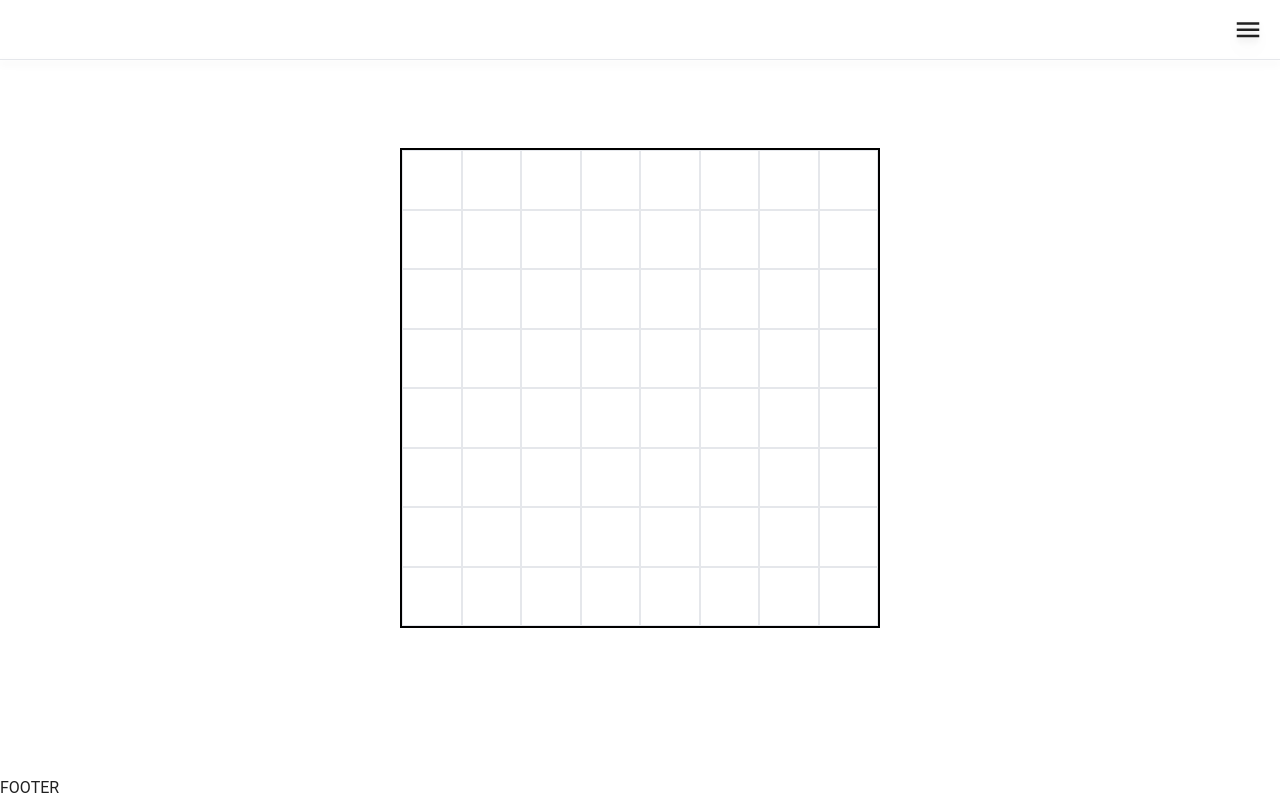
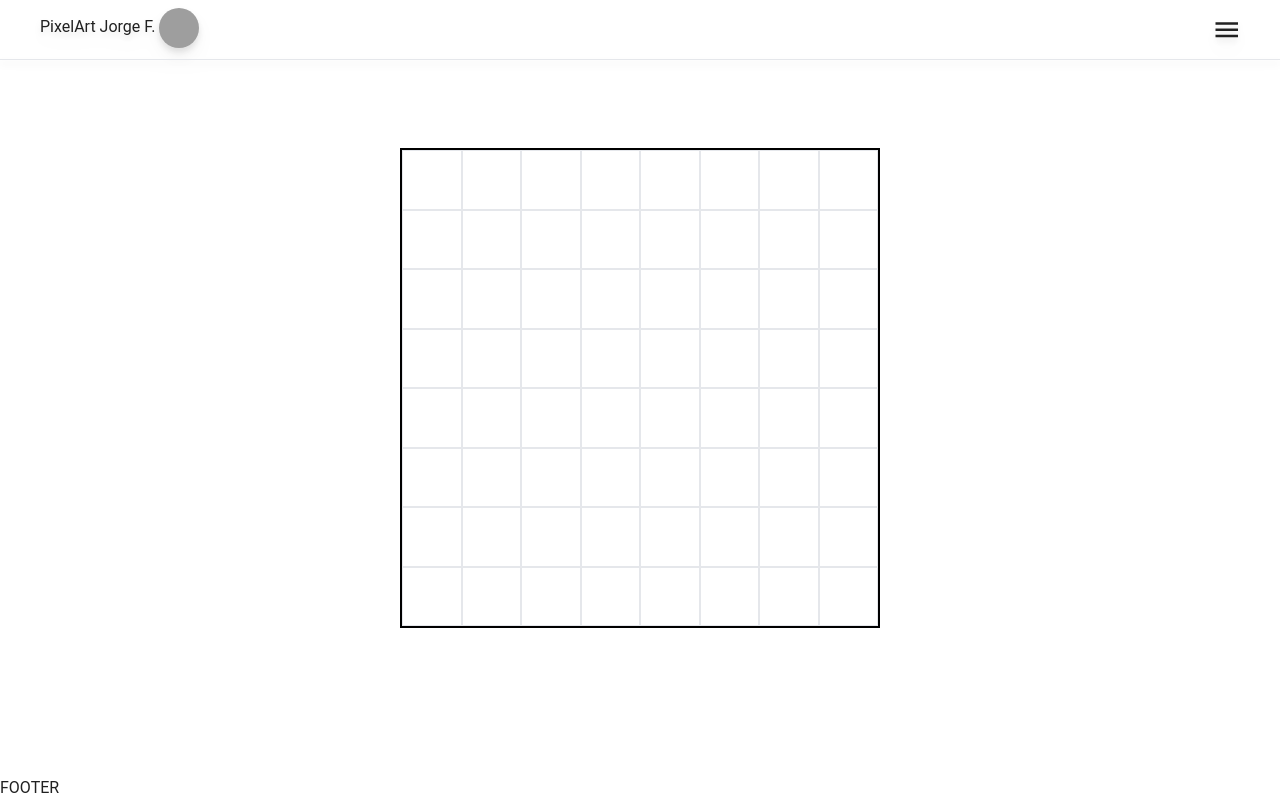
Before and after one commit to Landschy/pixelArtTool, a Vue app: page / in a window 1280 px wide. Built offline with nearby package versions, Linux system fonts and the light colour scheme; grey boxes are pictures that could not be loaded.

Commit message:
MenuUpdateFunctional (Working)

```diff
--- a/src/components/main/HeaderDumb.vue
+++ b/src/components/main/HeaderDumb.vue
@@ -1,16 +1,18 @@
 <script setup lang="ts">
 import { usePaintStore } from "@/stores/paintStore";
 import { storeToRefs } from "pinia";
+import TitleSoftware from "./TitleSoftware.vue";
 
 const paintStore = usePaintStore();
 const { isMenuVisible } = storeToRefs(paintStore);
 </script>
 <template>
-  <nav
-    class="absolute top-0 left-0 h-[60px] w-full text-right drop-shadow-lg border-b-[1px]"
+  <div
+    class="absolute top-0 left-0 h-[60px] w-full grid grid-cols-3 sm:grid-cols-12 text-center drop-shadow-lg border-b-[1px]"
   >
+    <TitleSoftware class="col-span-2 sm:col-span-11 text-left ml-10 mt-2" />
     <v-btn variant="text" @click="isMenuVisible = true" height="100%">
       <v-icon icon="mdi-menu" class="text-right" size="30"></v-icon>
     </v-btn>
-  </nav>
+  </div>
 </template>
--- a/src/components/main/MenuSmart.vue
+++ b/src/components/main/MenuSmart.vue
@@ -10,10 +10,8 @@ import ColorLibrary from "../color/ColorLibrary.vue";
 import ColorLibrarySwatch from "../color/ColorLibrarySwatch.vue";
 import ColorPicker from "../color/ColorPicker.vue";
 import DownloadForm from "../download/DownloadForm.vue";
+import TitleSoftware from "./TitleSoftware.vue";
 
-const icon = ref(
-  "https://www.dlf.pt/dfpng/middlepng/597-5970982_pokeball-pixel-png-transparent-png.png"
-);
 const currentDrawer = ref([0, 1, 2]);
 const paintStore = usePaintStore();
 const { isMenuVisible } = storeToRefs(paintStore);
@@ -37,8 +35,7 @@ const { isMenuVisible } = storeToRefs(paintStore);
         </v-btn>
       </template>
       <template #append>
-        Pixel Art Tool
-        <v-avatar :image="icon"></v-avatar>
+        <TitleSoftware />
       </template>
     </v-list-item>
     <v-divider></v-divider>
--- /dev/null
+++ b/src/components/main/TitleSoftware.vue
@@ -0,0 +1,12 @@
+<script lang="ts" setup>
+import { ref } from "vue";
+const icon = ref(
+  "https://www.dlf.pt/dfpng/middlepng/597-5970982_pokeball-pixel-png-transparent-png.png"
+);
+</script>
+<template>
+  <div>
+    PixelArt Jorge F.
+    <v-avatar :image="icon"></v-avatar>
+  </div>
+</template>
```
